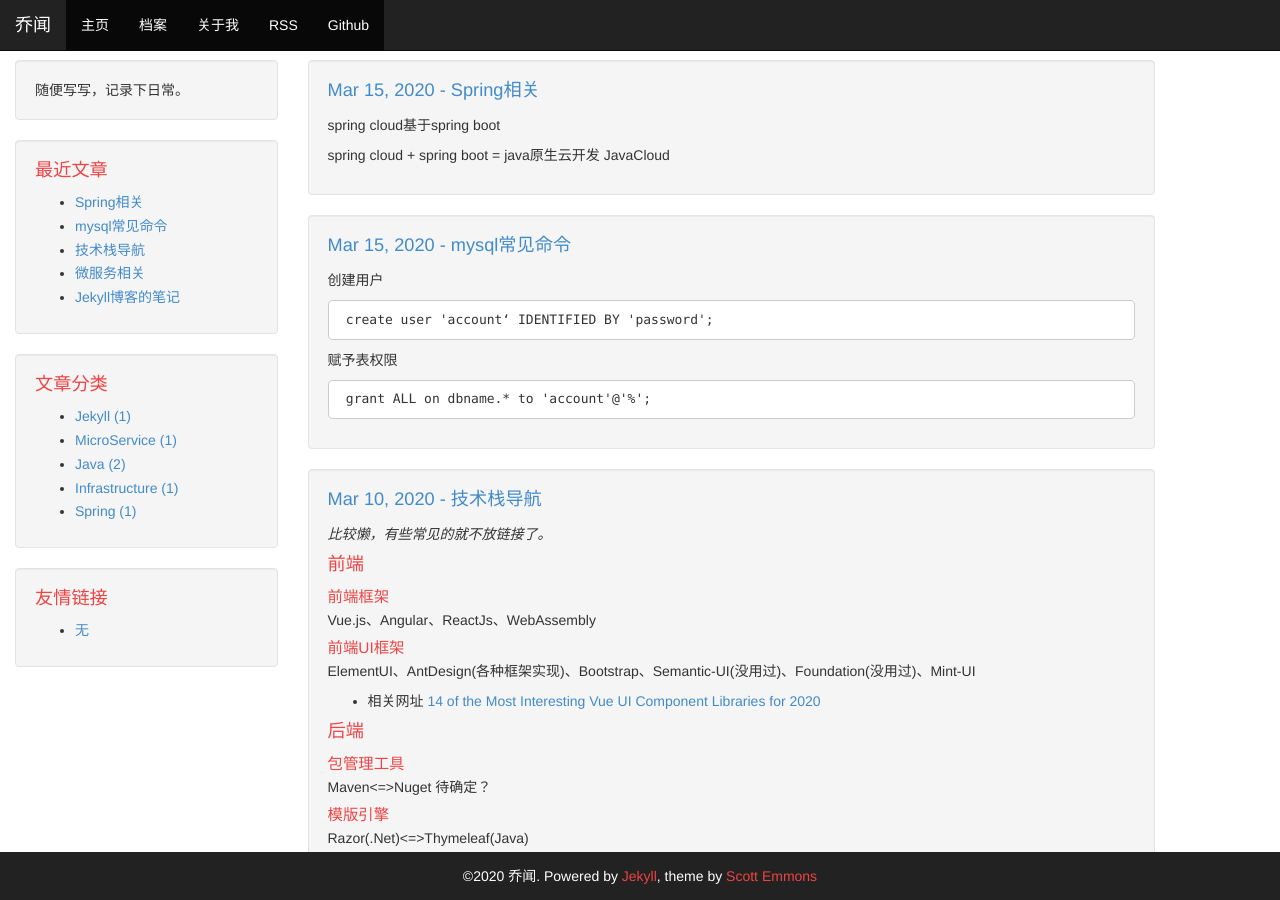
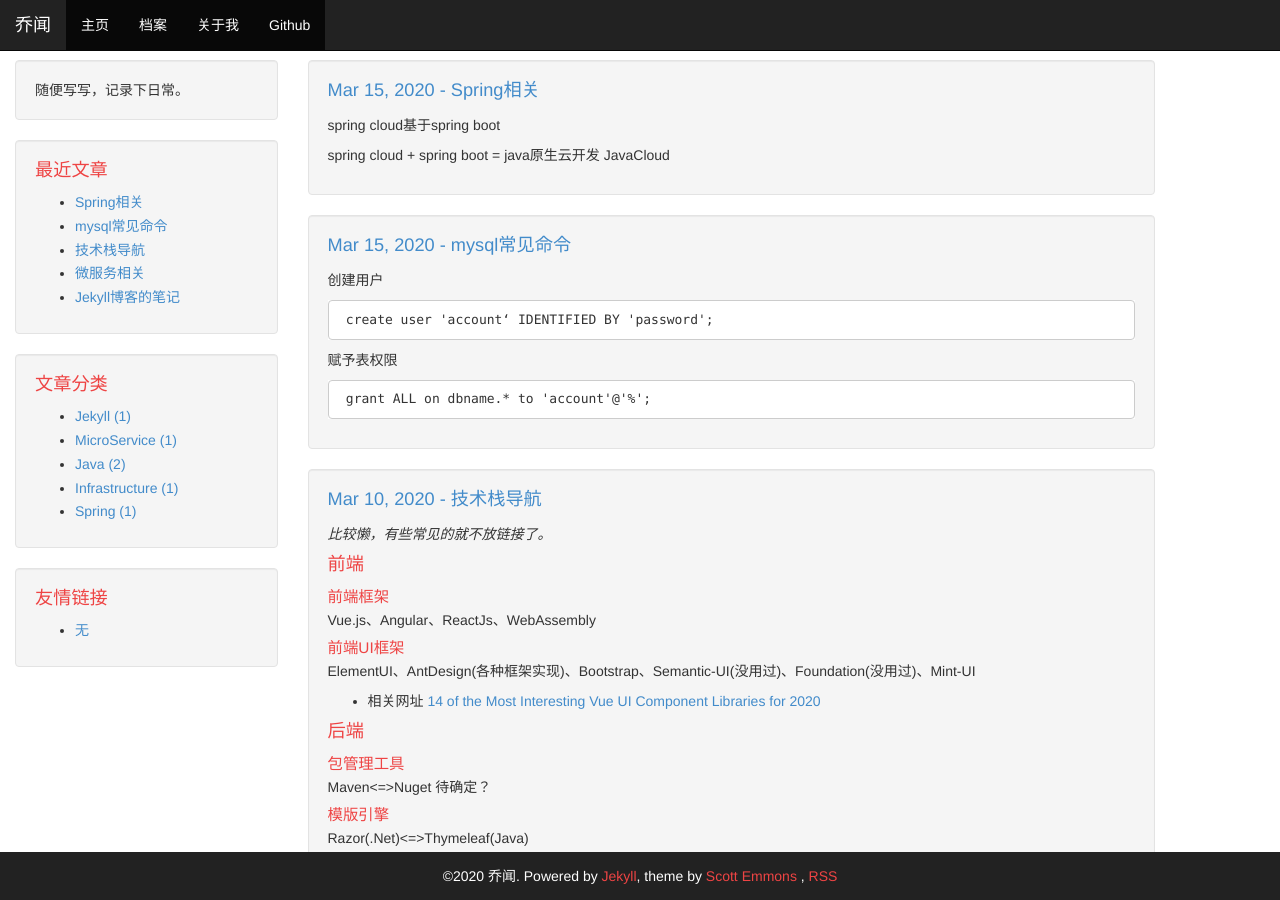
Before and after one commit to IsQiao/IsQiao.github.io, a Jekyll site: the page built from index.html, in a window 1280 px wide and 900 px high. Built offline with Jekyll 4.4.1, drawn with Linux system fonts in a browser that asks for light colours; the list of posts is cut into pages by our own code.

Commit message:
update style

```diff
--- a/_includes/footer.html
+++ b/_includes/footer.html
@@ -4,6 +4,7 @@
             <p class="copyright">&copy;{{ site.time | date: '%Y' }} {{ site.name }}. Powered by <a
                     href="http://jekyllrb.com">Jekyll</a>, theme by <a
                     href="https://github.com/scotte/jekyll-clean">Scott Emmons</a>
+                    , <a href="{{ site.baseurl }}/feed.xml">RSS</a>
             </p>
         </div>
     </div>
--- a/_includes/header.html
+++ b/_includes/header.html
@@ -34,7 +34,6 @@
                     <li class="active visible-xs-block"><a href="{{ site.baseurl }}/links.html">友情链接</a></li>
                     <li class="active"><a href="{{ site.baseurl }}/archive.html">档案</a></li>
                     <li class="active"><a href="{{ site.baseurl }}/about.html">关于我</a></li>
-                    <li class="active"><a href="{{ site.baseurl }}/feed.xml">RSS</a></li>
                     {% if site.gitlab != '' %}
                       <li class="active"><a href="https://gitlab.com/{{ site.gitlab }}">Gitlab</a></li>
                     {% endif %}
```
